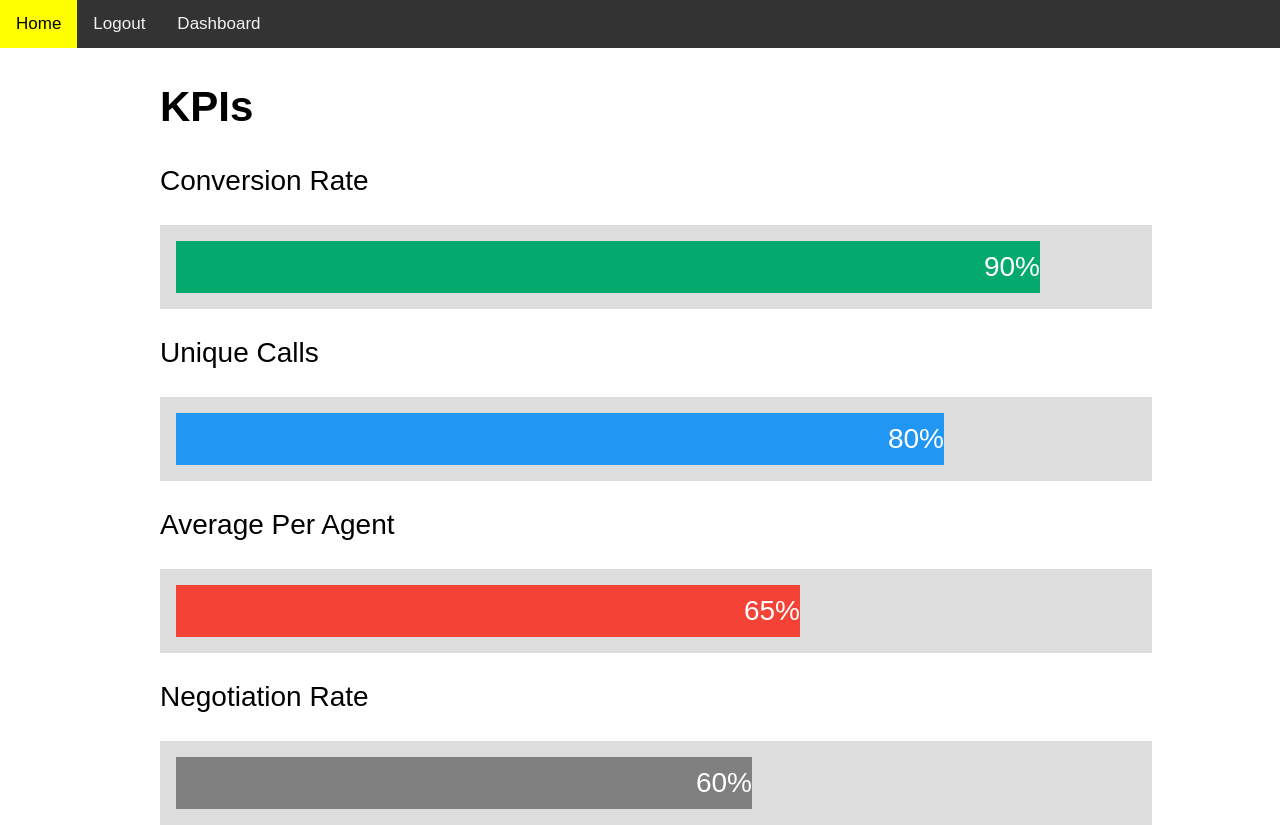
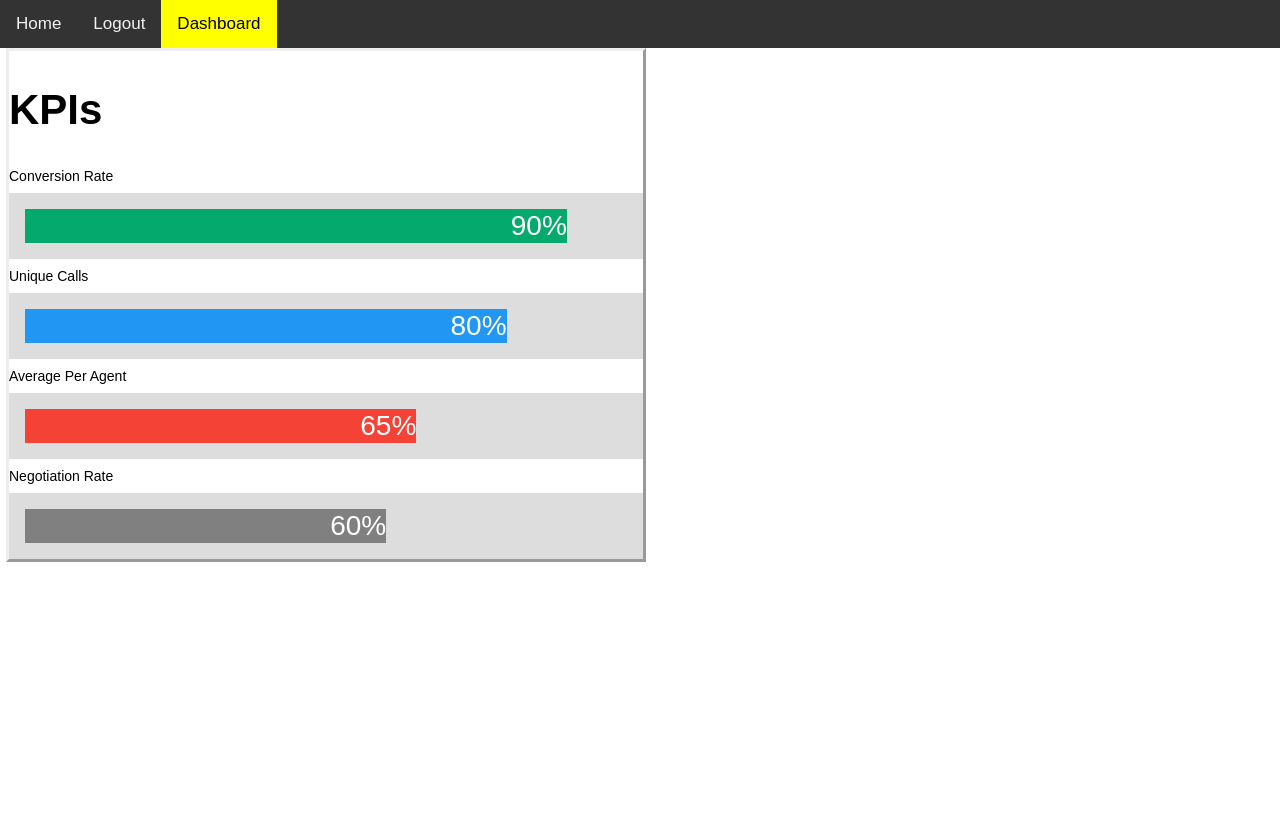
Before and after one commit to Phunbie/telesales, a Django app: page /dashboard/ in a window 1280 px wide. Shown: the part 238-1063 px from the top of the page. After the commit the page ends 800 px from the top, so only its background shows below. Run offline with Django 4.2, Linux system fonts and the light colour scheme; the visitor is signed in with stand-in values (Sample User, id 1).

Commit message:
move css to a separate file and add requirements.txt

```diff
--- a/teleco/settings.py
+++ b/teleco/settings.py
@@ -25,7 +25,7 @@ SECRET_KEY = "django-insecure-4^#iiz%-0&_1geh%fgvj=pw(4skp8l%cs_aunssw=8e_2edq^@
 # SECURITY WARNING: don't run with debug turned on in production!
 DEBUG = True
 
-ALLOWED_HOSTS = []
+ALLOWED_HOSTS = ['localhost', '127.0.0.1', 'dc12-102-88-36-113.ngrok-free.app']
 
 
 # Application definition
@@ -70,6 +70,9 @@ TEMPLATES = [
 
 WSGI_APPLICATION = "teleco.wsgi.application"
 
+#ngrok access
+#CSRF_TRUSTED_ORIGINS = ["https://*.ngrok.io"]
+CSRF_TRUSTED_ORIGINS = ["https://*.ngrok-free.app"]
 
 # Database
 # https://docs.djangoproject.com/en/4.2/ref/settings/#databases
--- /dev/null
+++ b/teles/static/styles.css
@@ -0,0 +1,195 @@
+body {
+    margin: 0;
+    font-size: 28px;
+    font-family: Arial, Helvetica, sans-serif;
+  }
+
+
+  .topnav {
+    overflow: hidden;
+    background-color: #333;
+  }
+
+  .topnav a {
+    float: left;
+    color: #f2f2f2;
+    text-align: center;
+    padding: 14px 16px;
+    text-decoration: none;
+    font-size: 17px;
+  }
+
+  .topnav a:hover {
+    background-color: #ddd;
+    color: black;
+  }
+
+  .topnav a.active {
+    background-color: yellow;
+    color: black;
+  }
+
+  /* Full-width input fields */
+  input[type=text], input[type=password] {
+    width: 100%;
+    padding: 12px 20px;
+    margin: 8px 0;
+    display: inline-block;
+    border: 1px solid #ccc;
+    box-sizing: border-box;
+  }
+
+  /* Set a style for all buttons */
+  button {
+    background-color: yellow;
+    color: black;
+    padding: 14px 20px;
+    margin: 8px 0;
+    border: none;
+    cursor: pointer;
+    width: 100%;
+  }
+
+  button:hover {
+    opacity: 0.8;
+  }
+
+  /* Extra styles for the cancel button */
+  .cancelbtn {
+    width: auto;
+    padding: 10px 18px;
+    background-color: #f44336;
+  }
+
+  /* Center the image and position the close button */
+  .imgcontainer {
+    text-align: center;
+    margin: 24px 0 12px 0;
+    position: relative;
+  }
+
+  img.avatar {
+    width: 40%;
+    border-radius: 50%;
+  }
+
+  .container {
+    padding: 16px;
+  }
+
+  span.psw {
+    float: right;
+    padding-top: 16px;
+  }
+
+  /* The Modal (background) */
+  .modal {
+    display: none; /* Hidden by default */
+    position: fixed; /* Stay in place */
+    z-index: 1; /* Sit on top */
+    left: 0;
+    top: 0;
+    width: 100%; /* Full width */
+    height: 100%; /* Full height */
+    overflow: auto; /* Enable scroll if needed */
+    background-color: rgb(0,0,0); /* Fallback color */
+    background-color: rgba(0,0,0,0.4); /* Black w/ opacity */
+    padding-top: 60px;
+  }
+
+  /* Modal Content/Box */
+  .modal-content {
+    background-color: #fefefe;
+    margin: 5% auto 15% auto; /* 5% from the top, 15% from the bottom and centered */
+    border: 1px solid #888;
+    width: 80%; /* Could be more or less, depending on screen size */
+  }
+
+  /* The Close Button (x) */
+  .close {
+    position: absolute;
+    right: 25px;
+    top: 0;
+    color: #000;
+    font-size: 35px;
+    font-weight: bold;
+  }
+
+  .close:hover,
+  .close:focus {
+    color: red;
+    cursor: pointer;
+  }
+
+  /* Add Zoom Animation */
+  .animate {
+    -webkit-animation: animatezoom 0.6s;
+    animation: animatezoom 0.6s
+  }
+
+  @-webkit-keyframes animatezoom {
+    from {-webkit-transform: scale(0)}
+    to {-webkit-transform: scale(1)}
+  }
+
+  @keyframes animatezoom {
+    from {transform: scale(0)}
+    to {transform: scale(1)}
+  }
+
+  /* Change styles for span and cancel button on extra small screens */
+  @media screen and (max-width: 300px) {
+    span.psw {
+       display: block;
+       float: none;
+    }
+    .cancelbtn {
+       width: 100%;
+    }
+  }
+  /*  header    */
+
+  .header {
+    background-color: yellow;
+    padding: 30px;
+    text-align: center;
+  }
+  /*
+  #navbar {
+    overflow: hidden;
+    background-color: #333;
+  }
+
+  #navbar a {
+    float: left;
+    display: block;
+    color: #f2f2f2;
+    text-align: center;
+    padding: 14px 16px;
+    text-decoration: none;
+    font-size: 17px;
+  }
+
+  #navbar a:hover {
+    background-color: #ddd;
+    color: black;
+  }
+
+  #navbar a.active {
+    background-color: #04AA6D;
+    color: white;
+  }
+  */
+  .content {
+    padding: 16px;
+  }
+
+  .sticky {
+    position: fixed;
+    top: 0;
+    width: 100%;
+  }
+
+  .sticky + .content {
+    padding-top: 60px;
+  }
--- a/teles/templates/base.html
+++ b/teles/templates/base.html
@@ -1,205 +1,10 @@
+{% load static %}
 <!DOCTYPE html>
 <html>
 <head>
 <meta name="viewport" content="width=device-width, initial-scale=1">
-<style>
-body {
-  margin: 0;
-  font-size: 28px;
-  font-family: Arial, Helvetica, sans-serif;
-}
+<link rel="stylesheet" href="{% static 'styles.css' %}">
 
-
-.topnav {
-  overflow: hidden;
-  background-color: #333;
-}
-
-.topnav a {
-  float: left;
-  color: #f2f2f2;
-  text-align: center;
-  padding: 14px 16px;
-  text-decoration: none;
-  font-size: 17px;
-}
-
-.topnav a:hover {
-  background-color: #ddd;
-  color: black;
-}
-
-.topnav a.active {
-  background-color: yellow;
-  color: black;
-}
-
-/* Full-width input fields */
-input[type=text], input[type=password] {
-  width: 100%;
-  padding: 12px 20px;
-  margin: 8px 0;
-  display: inline-block;
-  border: 1px solid #ccc;
-  box-sizing: border-box;
-}
-
-/* Set a style for all buttons */
-button {
-  background-color: yellow;
-  color: black;
-  padding: 14px 20px;
-  margin: 8px 0;
-  border: none;
-  cursor: pointer;
-  width: 100%;
-}
-
-button:hover {
-  opacity: 0.8;
-}
-
-/* Extra styles for the cancel button */
-.cancelbtn {
-  width: auto;
-  padding: 10px 18px;
-  background-color: #f44336;
-}
-
-/* Center the image and position the close button */
-.imgcontainer {
-  text-align: center;
-  margin: 24px 0 12px 0;
-  position: relative;
-}
-
-img.avatar {
-  width: 40%;
-  border-radius: 50%;
-}
-
-.container {
-  padding: 16px;
-}
-
-span.psw {
-  float: right;
-  padding-top: 16px;
-}
-
-/* The Modal (background) */
-.modal {
-  display: none; /* Hidden by default */
-  position: fixed; /* Stay in place */
-  z-index: 1; /* Sit on top */
-  left: 0;
-  top: 0;
-  width: 100%; /* Full width */
-  height: 100%; /* Full height */
-  overflow: auto; /* Enable scroll if needed */
-  background-color: rgb(0,0,0); /* Fallback color */
-  background-color: rgba(0,0,0,0.4); /* Black w/ opacity */
-  padding-top: 60px;
-}
-
-/* Modal Content/Box */
-.modal-content {
-  background-color: #fefefe;
-  margin: 5% auto 15% auto; /* 5% from the top, 15% from the bottom and centered */
-  border: 1px solid #888;
-  width: 80%; /* Could be more or less, depending on screen size */
-}
-
-/* The Close Button (x) */
-.close {
-  position: absolute;
-  right: 25px;
-  top: 0;
-  color: #000;
-  font-size: 35px;
-  font-weight: bold;
-}
-
-.close:hover,
-.close:focus {
-  color: red;
-  cursor: pointer;
-}
-
-/* Add Zoom Animation */
-.animate {
-  -webkit-animation: animatezoom 0.6s;
-  animation: animatezoom 0.6s
-}
-
-@-webkit-keyframes animatezoom {
-  from {-webkit-transform: scale(0)}
-  to {-webkit-transform: scale(1)}
-}
-
-@keyframes animatezoom {
-  from {transform: scale(0)}
-  to {transform: scale(1)}
-}
-
-/* Change styles for span and cancel button on extra small screens */
-@media screen and (max-width: 300px) {
-  span.psw {
-     display: block;
-     float: none;
-  }
-  .cancelbtn {
-     width: 100%;
-  }
-}
-/*  header    */
-
-.header {
-  background-color: yellow;
-  padding: 30px;
-  text-align: center;
-}
-/*
-#navbar {
-  overflow: hidden;
-  background-color: #333;
-}
-
-#navbar a {
-  float: left;
-  display: block;
-  color: #f2f2f2;
-  text-align: center;
-  padding: 14px 16px;
-  text-decoration: none;
-  font-size: 17px;
-}
-
-#navbar a:hover {
-  background-color: #ddd;
-  color: black;
-}
-
-#navbar a.active {
-  background-color: #04AA6D;
-  color: white;
-}
-*/
-.content {
-  padding: 16px;
-}
-
-.sticky {
-  position: fixed;
-  top: 0;
-  width: 100%;
-}
-
-.sticky + .content {
-  padding-top: 60px;
-}
-
-</style>
 </head>
 <body>
 <!-- header -->
@@ -209,10 +14,14 @@ span.psw {
 </div>
 <!-- nav bar -->
 <div class="topnav" id="navbar">
-    <a class="active" href="{% url 'home2' %}">Home</a>
+  {% block home %}
+    <a class="" href="{% url 'home2' %}">Home</a>
+  {% endblock %}
   {%if request.user.is_authenticated %}
   <a href="#" onclick="document.getElementById('id03').style.display='block'">Logout</a>
-  <a href="{% url 'dashboard' %}">Dashboard</a>
+  {% block dash %}
+  <a  href="{% url 'dashboard' %}">Dashboard</a>
+  {% endblock %}
   {%else%}
   <a href="#" onclick="document.getElementById('id01').style.display='block'">Login</a>
   <a href="#" onclick="document.getElementById('id02').style.display='block'">Sign up</a>
@@ -235,7 +44,7 @@ span.psw {
 <!-- pop up log in form -->
 <div id="id01" class="modal">
 
-  <form class="modal-content animate" action="login/" method="post">
+  <form class="modal-content animate" action="{% url 'login' %}" method="post">
     {% csrf_token %}
     <div class="imgcontainer">
       <span onclick="document.getElementById('id01').style.display='none'" class="close" title="Close Modal">&times;</span>
@@ -265,7 +74,7 @@ span.psw {
 <!-- pop up logout form -->
 <div id="id03" class="modal">
 
-    <form class="modal-content animate" action="signout/" method="post">
+    <form class="modal-content animate" action="{% url 'signout' %}" method="post">
         {% csrf_token %}
       <div class="imgcontainer">
         <span onclick="document.getElementById('id03').style.display='none'" class="close" title="Close Modal">&times;</span>
@@ -283,7 +92,7 @@ span.psw {
 <!-- pop up sign up form -->
 <div id="id02" class="modal">
 
-    <form class="modal-content animate" action="signup/" method="post">
+    <form class="modal-content animate" action="{% url 'signup' %}" method="post">
         {% csrf_token %}
       <div class="imgcontainer">
         <span onclick="document.getElementById('id02').style.display='none'" class="close" title="Close Modal">&times;</span>
--- a/teles/templates/dashboard.html
+++ b/teles/templates/dashboard.html
@@ -1,23 +1,35 @@
 {% extends 'base.html' %}
+
+{% block dash %}
+<a class="active" href="{% url 'dashboard' %}">Dashboard</a>
+{% endblock %}
 
 {% block content %}
 <style>
     #bardiv {
         box-sizing: border-box;
-        width: 75%;
-        height: 50vh;
-        margin: auto;
+        width: 50%;
+        /* height: 100px; /* Adjust the height as desired */
+        border-style: outset;
+        margin: 0 6px;
+
+        /*margin: auto;*/
+    }
+
+    #bardiv p {
+        margin: 9px auto;
+        font-size: 0.5em;
+        /*margin: auto;*/
     }
 
     .container {
-      width: 100%;
       background-color: #ddd;
     }
 
     .skills {
       text-align: right;
-      padding-top: 10px;
-      padding-bottom: 10px;
+      padding-top: 1px;
+      padding-bottom: 1px;
       color: white;
     }
 
--- a/teles/templates/index.html
+++ b/teles/templates/index.html
@@ -1,5 +1,7 @@
 {% extends 'base.html' %}
-
+{% block home %}
+<a class="active" href="{% url 'home2' %}">Home</a>
+{% endblock %}
 {% block content %}
 <style>
     table {
--- a/teles/views.py
+++ b/teles/views.py
@@ -31,6 +31,9 @@ def logIn(request):
             messages.success(request,f'Hi, welcome back!')
             print('Hi, welcome back!')
             return redirect('home')
+        messages.success(request,f'wrong password or name')
+        return redirect('home')
+
 
 
 def signUp(request):
```
Also changed, not shown: requirements.txt (added, +11 -0 lines). Lines whose indentation alone changed are shown as unchanged.
